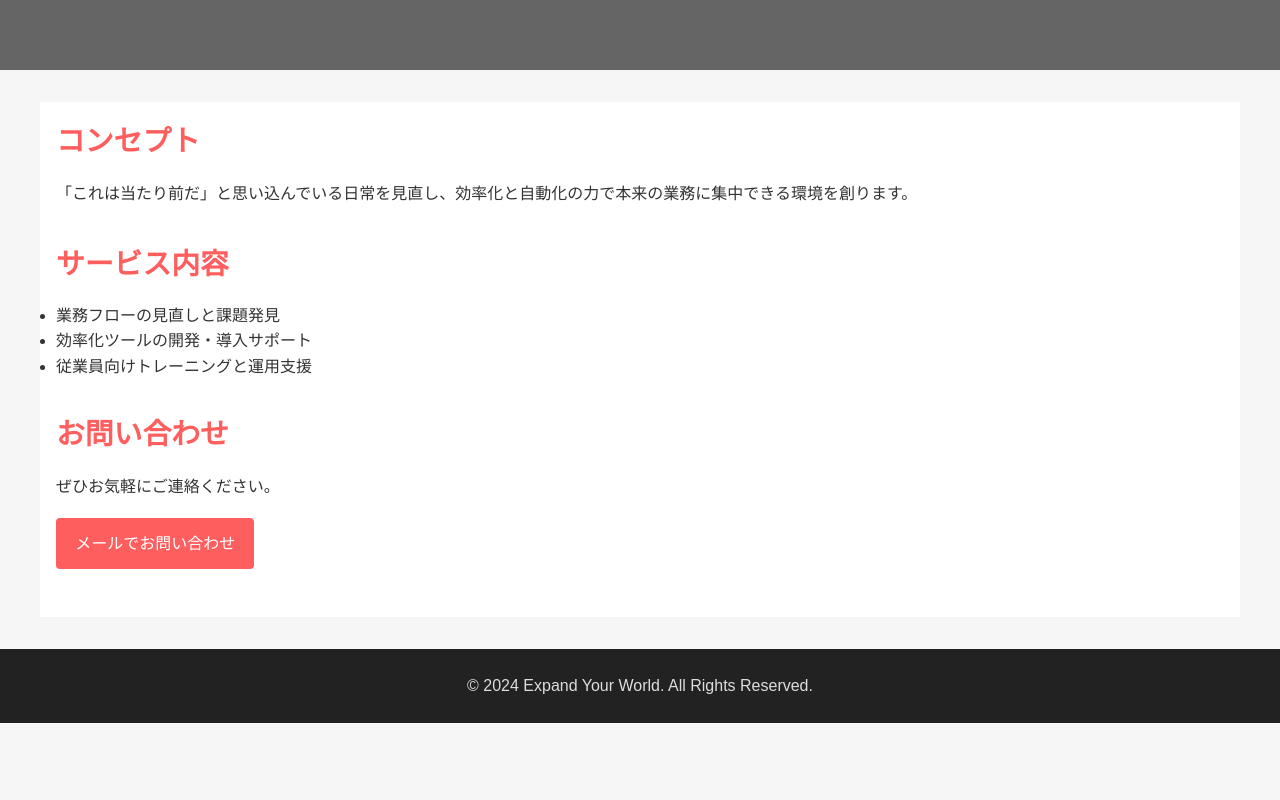
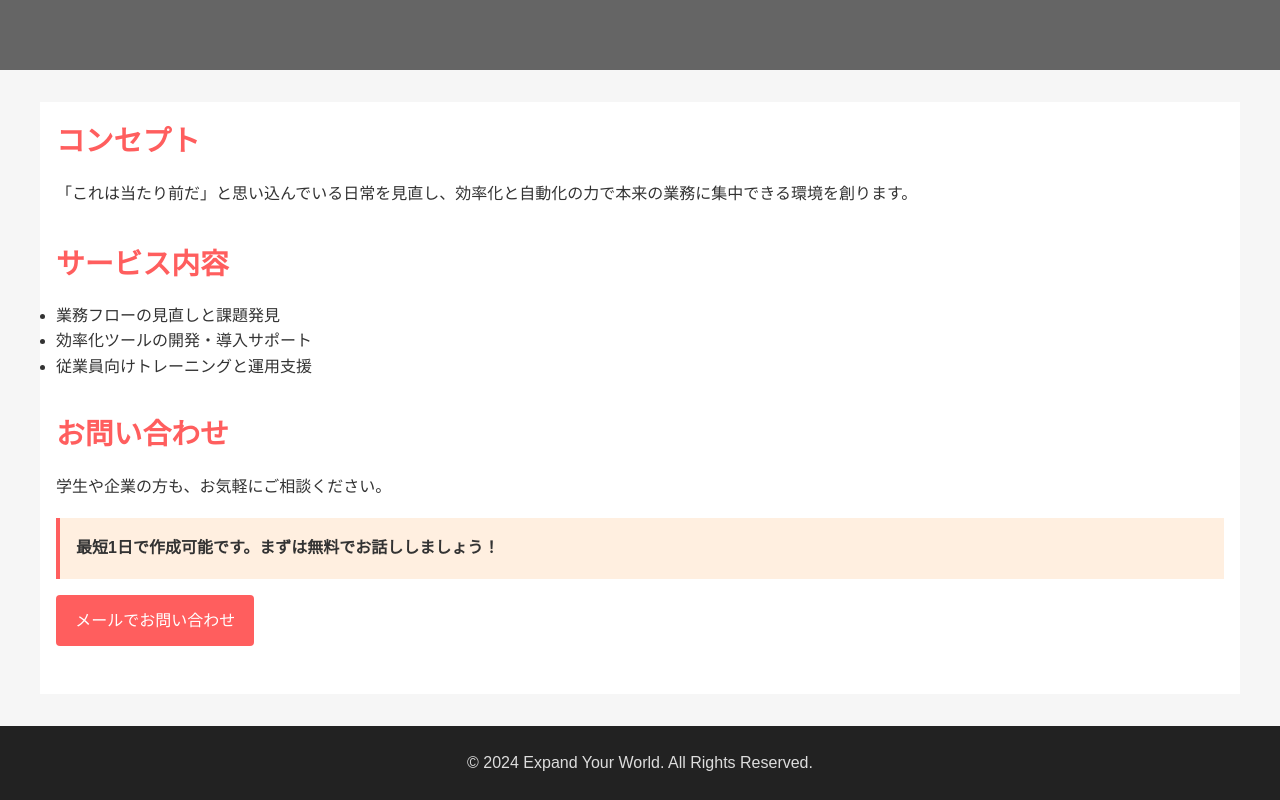
Before and after one commit to autoworks-shiba/my-contact-form, a plain HTML site: page index.html in a window 1280 px wide. Shown: the part 618-1418 px from the top of the page. Before the commit the page ends 1341 px from the top, so only its background shows below. Drawn offline with Linux system fonts and the light colour scheme; placeholder pictures from the web are drawn by us.

Commit message:
Update index.html

```diff
--- a/index.html
+++ b/index.html
@@ -4,7 +4,7 @@
   <meta charset="UTF-8" />
   <meta name="viewport" content="width=device-width, initial-scale=1.0"/>
   <title>業務効率化と自動化で働き方を変える | 当たり前を手放すサービス</title>
-  <meta name="description" content="業務効率化と自動化で働き方を変えます。当たり前を手放し、新しい可能性を広げるサービスをご提供します。お問い合わせはこちらから。">
+  <meta name="description" content="業務効率化と自動化で働き方を変えます。当たり前を手放し、新しい可能性を広げるサービスをご提供します。学生や企業の方もお気軽に相談ください。最短1日で作成可能です。">
   <style>
     /* Reset (簡易版) */
     * {
@@ -115,6 +115,17 @@
       margin: 1rem 0;
     }
 
+    /* 強調メッセージ */
+    .notice {
+      background: #ffefe0;
+      color: #333;
+      border-left: 4px solid #ff5e5e;
+      padding: 1rem;
+      margin-top: 1rem;
+      font-size: 1rem;
+      font-weight: bold;
+    }
+
     /* CTAボタン */
     .btn {
       display: inline-block;
@@ -214,7 +225,8 @@
 
     <section id="contact" class="section fade-up">
       <h2>お問い合わせ</h2>
-      <p>ぜひお気軽にご連絡ください。</p>
+      <p>学生や企業の方も、お気軽にご相談ください。</p>
+      <p class="notice">最短1日で作成可能です。まずは無料でお話ししましょう！</p>
       <a href="mailto:automation.works2024@gmail.com?subject=お問い合わせ&body=以下に内容をご記入ください。"
          class="btn">
         メールでお問い合わせ
```
